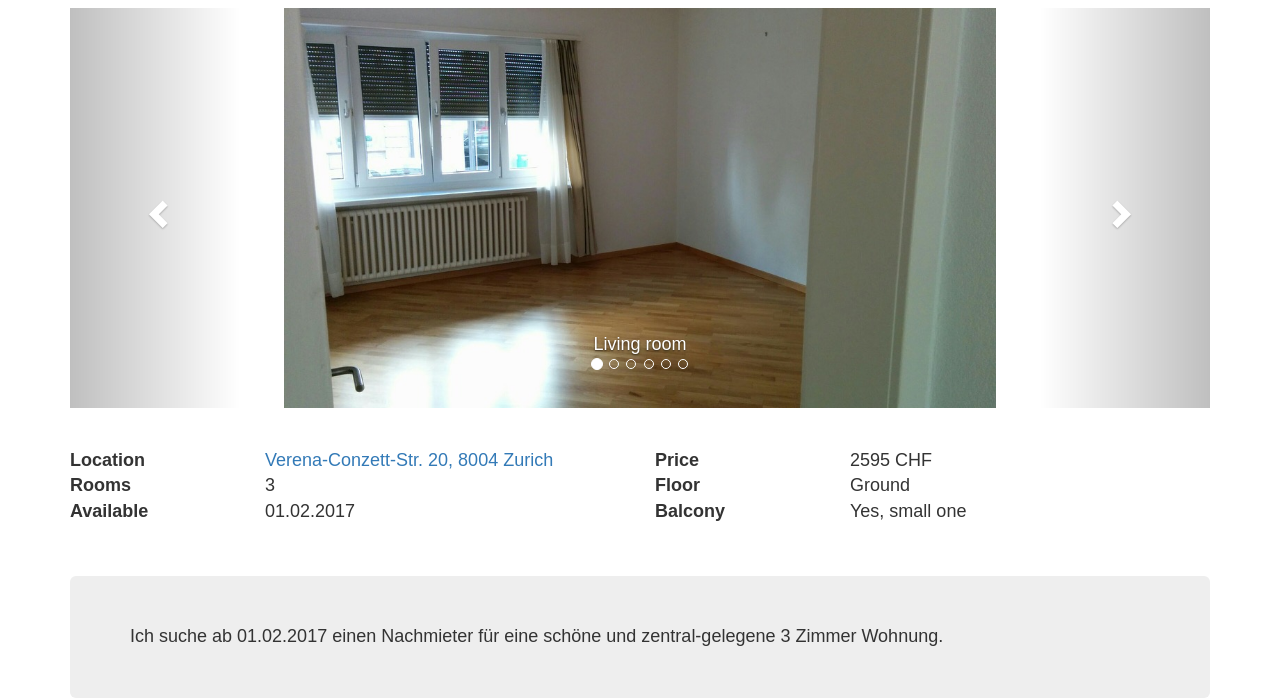
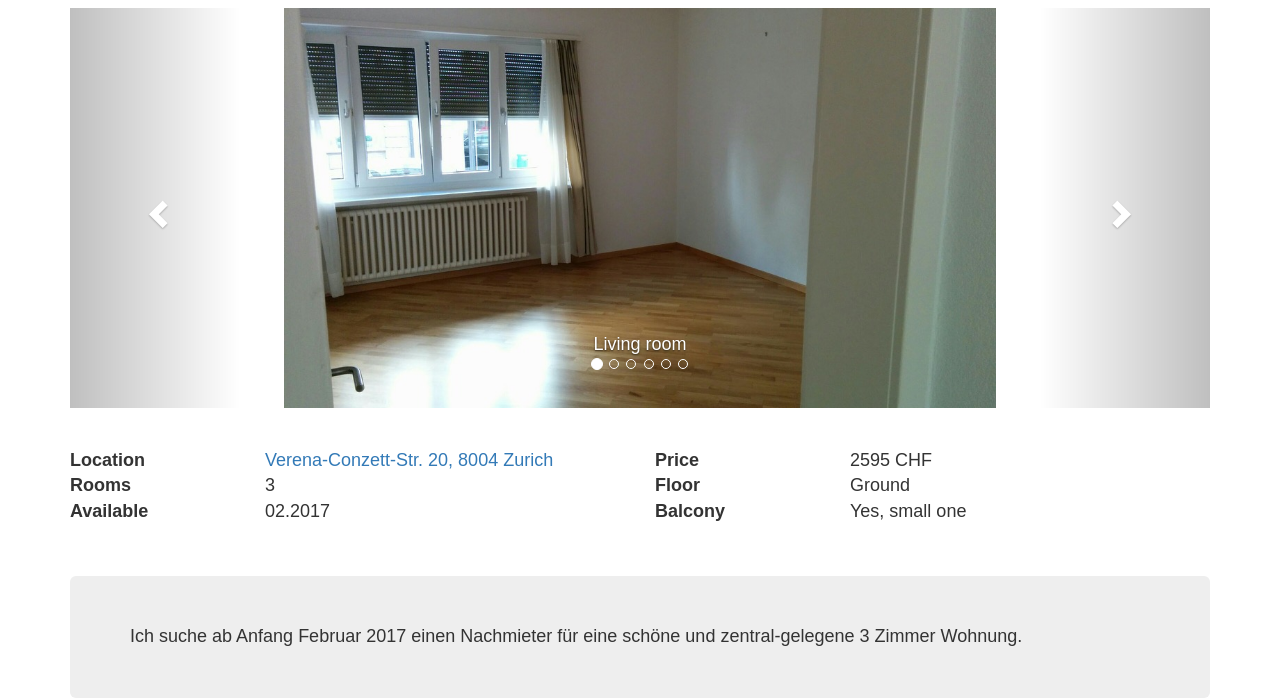
Before and after one commit to francois-dibulo/flat, a plain HTML site: page index.html in a window 1280 px wide. Shown: the part 102-800 px from the top of the page. Drawn offline with nearby package versions, Linux system fonts and the light colour scheme.

Commit message:
Begining of feb

```diff
--- a/index.html
+++ b/index.html
@@ -134,7 +134,7 @@
 
     <div class="row">
       <div class="col-md-2 col-xs-6 detail_title">Available</div>
-      <div class="col-md-4 col-xs-6">01.02.2017</div>
+      <div class="col-md-4 col-xs-6">02.2017</div>
       <div class="col-md-2 col-xs-6 detail_title">Balcony</div>
       <div class="col-md-4 col-xs-6">Yes, small one</div>
     </div>
@@ -142,7 +142,7 @@
     <div class="row">
       <div class="col-md-12 col-sm-12">
         <p class="jumbotron">
-          Ich suche ab 01.02.2017 einen Nachmieter für eine schöne und zentral-gelegene 3 Zimmer Wohnung.<br>
+          Ich suche ab Anfang Februar 2017 einen Nachmieter für eine schöne und zentral-gelegene 3 Zimmer Wohnung.<br>
         </p>
 
         <h3 class="page-header">Wohnung:</h3>
@@ -161,10 +161,9 @@
           <li>Tram 14, 9, 2, 3, 8, ...</li>
         </ul>
 
-
         <hr>
         <br>
-        Für einen Besichtigungtermin melden sie sich bei:<br>
+        Für einen Besichtigungtermin melden Sie sich bei:<br>
         <br>
         <p><a href="mailto:webarbeit@gmail.com" class="btn btn-lg btn-primary">webarbeit@gmail.com</a></p>
 
```
